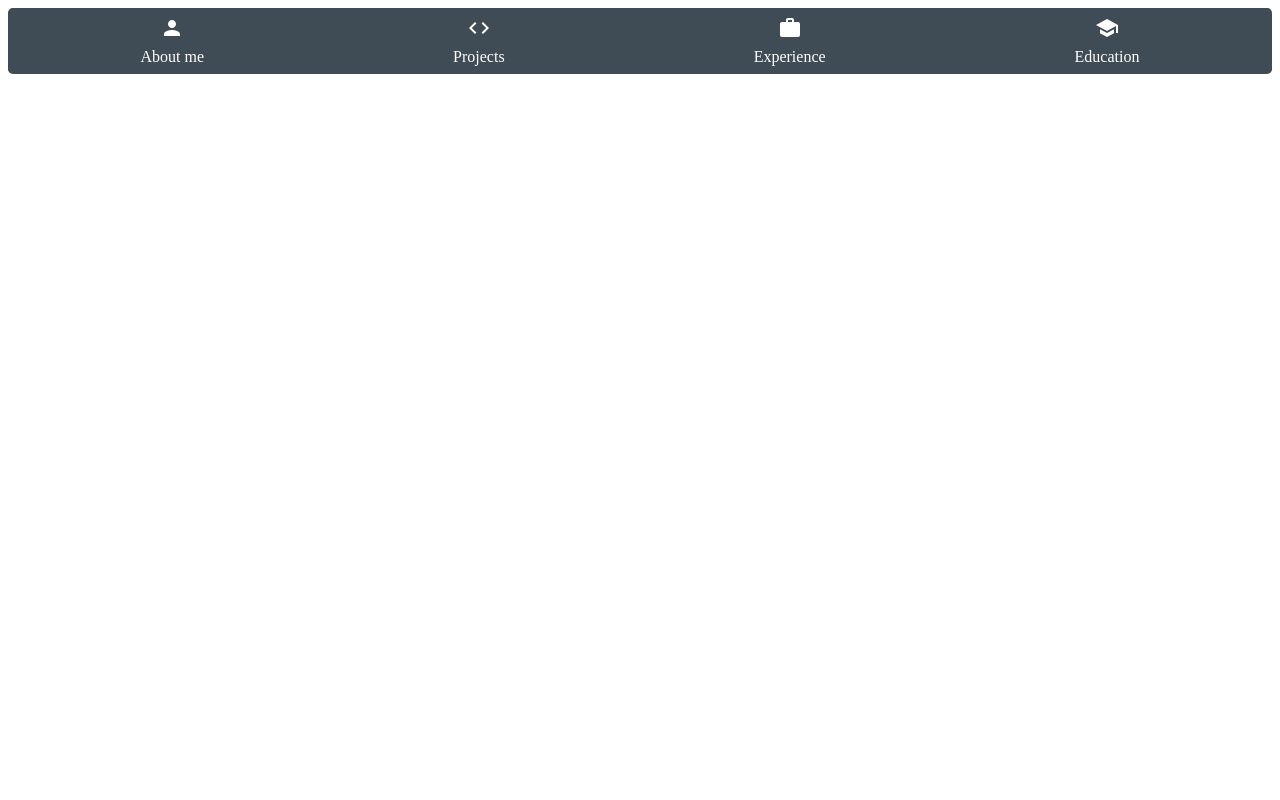
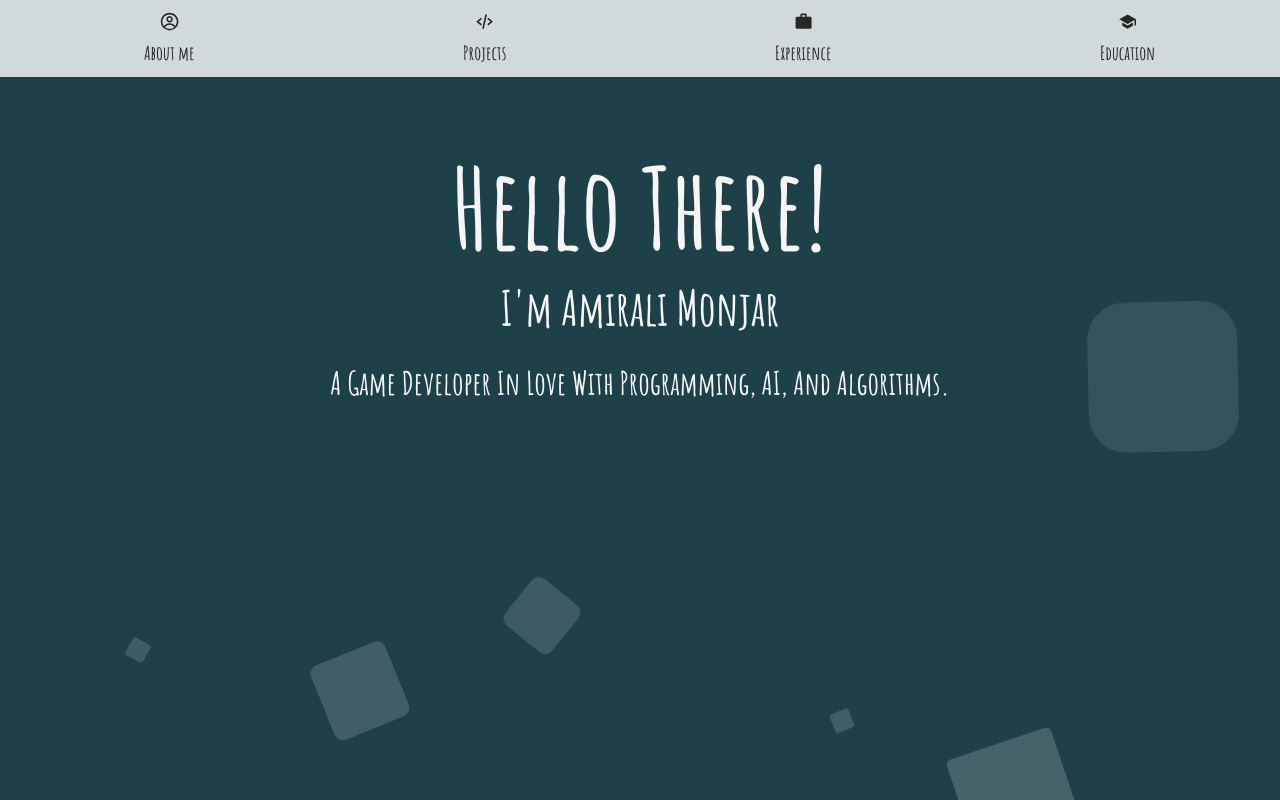
Before and after one commit to monjar/portfolio-react, a React (Create React App) app: page / in a window 1280 px wide. Built offline with nearby package versions, Linux system fonts and the light colour scheme.

Commit message:
Added About me section

```diff
--- a/package.json
+++ b/package.json
@@ -16,6 +16,7 @@
     "@types/react-dom": "^17.0.9",
     "react": "^17.0.2",
     "react-dom": "^17.0.2",
+    "react-icons": "^4.3.1",
     "react-scripts": "5.0.0",
     "typescript": "^4.4.2",
     "web-vitals": "^2.1.0"
--- a/src/App.css
+++ b/src/App.css
@@ -1,3 +1,10 @@
-.App {
-  text-align: center;
+@import url("https://fonts.googleapis.com/css2?family=Amatic+SC:wght@700&display=swap");
+* {
+  margin: 0px;
+  font-family: "Amatic SC", cursive;
+  padding: 0px;
 }
+
+.app {
+  color: whitesmoke;
+}
--- a/src/App.tsx
+++ b/src/App.tsx
@@ -3,7 +3,11 @@ import MainPage from "./pages/MainPage";
 import "./App.css";
 
 const App = () => {
-  return <MainPage />;
+  return (
+    <div className="app">
+      <MainPage />
+    </div>
+  );
 };
 
 export default App;
--- /dev/null
+++ b/src/components/AboutMe.css
@@ -0,0 +1,40 @@
+.about-me-bg {
+  margin-top: 8em;
+  margin-left: 3em;
+
+  margin-right: 3em;
+  /* border-color: rgba(255, 255, 255, 0.801);
+  border-style: solid;
+  border-radius: 0.3em; */
+  display: flex;
+  flex-direction: column;
+  justify-content: space-evenly;
+  align-content: center;
+}
+
+.about-me-wellcome {
+  display: flex;
+  flex-direction: column;
+  justify-content: center;
+  align-content: center;
+  margin: 0.5em;
+  text-align: center;
+}
+.about-me-desc {
+  display: flex;
+  justify-content: center;
+  align-content: center;
+  margin: 0.5em;
+  text-align: center;
+}
+
+.hello-there {
+  font-size: 7em;
+}
+
+.intro {
+  font-size: 3em;
+}
+.general-desc {
+  font-size: 2em;
+}
--- /dev/null
+++ b/src/components/AboutMe.tsx
@@ -0,0 +1,18 @@
+import React, { SyntheticEvent } from "react";
+import "./AboutMe.css";
+
+const AboutMe = (props: any) => {
+  return (
+    <div className="about-me-bg">
+      <div className="about-me-wellcome">
+        <h1 className="hello-there">Hello There!</h1>
+        <h3 className="intro">I'm Amirali Monjar</h3>
+      </div>
+      <div className="about-me-wellcome general-desc">
+        A Game Developer In Love With Programming, AI, And Algorithms.
+      </div>
+    </div>
+  );
+};
+
+export default AboutMe;
--- a/src/components/Header.css
+++ b/src/components/Header.css
@@ -1,9 +1,14 @@
 .header-bg {
-  background-color: rgba(16, 30, 43, 0.801);
+  background-color: rgba(255, 255, 255, 0.801);
   padding: 0.5em;
   display: flex;
   align-items: center;
   justify-content: space-around;
-  color: rgb(255, 255, 255);
-  border-radius: 0.3em;
+  color: rgb(39, 39, 39);
+  position: fixed;
+  top: 0;
+  left: 0;
+  width: 100vw;
+  height: 3em;
+  font-size: 1.2em;
 }
--- a/src/components/Header.tsx
+++ b/src/components/Header.tsx
@@ -1,11 +1,10 @@
 import React, { SyntheticEvent } from "react";
-import PersonIcon from "@mui/icons-material/Person";
-import CodeIcon from "@mui/icons-material/Code";
-import WorkIcon from "@mui/icons-material/Work";
-import SchoolIcon from "@mui/icons-material/School";
 import "./Header.css";
 import NavButton from "./utils/NavButton";
-
+import { BiCodeAlt } from "react-icons/bi";
+import { MdWork } from "react-icons/md";
+import { CgProfile } from "react-icons/cg";
+import { IoMdSchool } from "react-icons/io";
 const Header = (props: any) => {
   const handleNavChange = (newValue: string) => {
     props.handleNaveChange(newValue);
@@ -15,22 +14,22 @@ const Header = (props: any) => {
     <div className="header-bg">
       <NavButton
         title="About me"
-        icon={<PersonIcon />}
+        icon={<CgProfile />}
         onClick={handleNavChange}
       />
       <NavButton
         title="Projects"
-        icon={<CodeIcon />}
+        icon={<BiCodeAlt />}
         onClick={handleNavChange}
       />
       <NavButton
         title="Experience"
-        icon={<WorkIcon />}
+        icon={<MdWork />}
         onClick={handleNavChange}
       />
       <NavButton
         title="Education"
-        icon={<SchoolIcon />}
+        icon={<IoMdSchool />}
         onClick={handleNavChange}
       />
     </div>
--- a/src/components/utils/Utils.css
+++ b/src/components/utils/Utils.css
@@ -7,7 +7,7 @@
   cursor: pointer;
 }
 .nav-button:hover {
-  color: rgb(143, 187, 187);
+  color: #1d4049;
   transform: scale(1.1);
 }
 
--- a/src/pages/MainPage.css
+++ b/src/pages/MainPage.css
@@ -0,0 +1,118 @@
+.area {
+  background: #1d4049;
+  background: -webkit-linear-gradient(to left, #1d4049, #a5e1f0);
+  width: 100%;
+  height: 100%;
+  position: fixed;
+  z-index: -100;
+  top: 0;
+}
+
+.circles {
+  position: absolute;
+  top: 0;
+  left: 0;
+  width: 100%;
+  height: 100%;
+  overflow: hidden;
+}
+
+.circles li {
+  position: absolute;
+  display: block;
+  list-style: none;
+  width: 20px;
+  height: 20px;
+  background: rgba(255, 255, 255, 0.2);
+  animation: animate 25s linear infinite;
+  bottom: -150px;
+}
+
+.circles li:nth-child(1) {
+  left: 25%;
+  width: 80px;
+  height: 80px;
+  animation-delay: 0s;
+}
+
+.circles li:nth-child(2) {
+  left: 10%;
+  width: 20px;
+  height: 20px;
+  animation-delay: 2s;
+  animation-duration: 12s;
+}
+
+.circles li:nth-child(3) {
+  left: 70%;
+  width: 20px;
+  height: 20px;
+  animation-delay: 4s;
+}
+
+.circles li:nth-child(4) {
+  left: 40%;
+  width: 60px;
+  height: 60px;
+  animation-delay: 0s;
+  animation-duration: 18s;
+}
+
+.circles li:nth-child(5) {
+  left: 65%;
+  width: 20px;
+  height: 20px;
+  animation-delay: 0s;
+}
+
+.circles li:nth-child(6) {
+  left: 75%;
+  width: 110px;
+  height: 110px;
+  animation-delay: 3s;
+}
+
+.circles li:nth-child(7) {
+  left: 35%;
+  width: 150px;
+  height: 150px;
+  animation-delay: 7s;
+}
+
+.circles li:nth-child(8) {
+  left: 50%;
+  width: 25px;
+  height: 25px;
+  animation-delay: 15s;
+  animation-duration: 45s;
+}
+
+.circles li:nth-child(9) {
+  left: 20%;
+  width: 15px;
+  height: 15px;
+  animation-delay: 2s;
+  animation-duration: 35s;
+}
+
+.circles li:nth-child(10) {
+  left: 85%;
+  width: 150px;
+  height: 150px;
+  animation-delay: 0s;
+  animation-duration: 11s;
+}
+
+@keyframes animate {
+  0% {
+    transform: translateY(0) rotate(0deg);
+    opacity: 1;
+    border-radius: 0;
+  }
+
+  100% {
+    transform: translateY(-1000px) rotate(720deg);
+    opacity: 0;
+    border-radius: 50%;
+  }
+}
--- a/src/pages/MainPage.tsx
+++ b/src/pages/MainPage.tsx
@@ -1,4 +1,5 @@
 import React from "react";
+import AboutMe from "../components/AboutMe";
 import Header from "../components/Header";
 import "./MainPage.css";
 
@@ -6,12 +7,28 @@ const MainPage = () => {
   const [nav, setNav] = React.useState("about-me");
   const handleNaveChange = (selectedNav: string) => {
     setNav(selectedNav);
-    console.log("Selected Nav: " + selectedNav);
   };
   return (
-    <div>
-      <Header selectedNav={nav} handleNaveChange={handleNaveChange} />
-    </div>
+    <>
+      <div className="area">
+        <ul className="circles">
+          <li></li>
+          <li></li>
+          <li></li>
+          <li></li>
+          <li></li>
+          <li></li>
+          <li></li>
+          <li></li>
+          <li></li>
+          <li></li>
+        </ul>
+      </div>
+      <div>
+        <Header selectedNav={nav} handleNaveChange={handleNaveChange} />
+        <AboutMe />
+      </div>
+    </>
   );
 };
 
```
